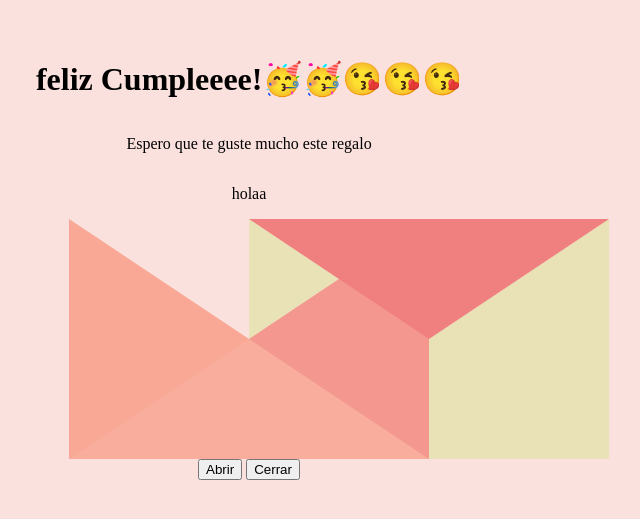
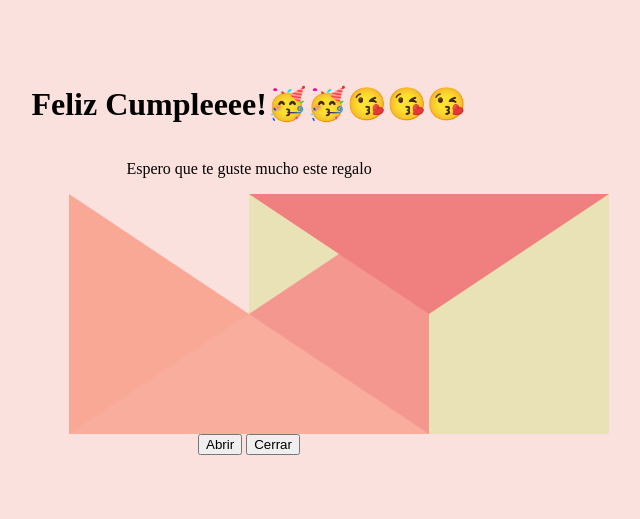
Before and after one commit to JulioSerMem/Carta1, a plain HTML site: page index.html in a window 1280 px wide. Shown: the part 141-660 px from the top of the page, without its empty margins (391-1031 px from the left). Drawn offline with Linux system fonts and the light colour scheme.

Commit message:
Vuelta a la normalidad

```diff
--- a/index.html
+++ b/index.html
@@ -8,9 +8,8 @@
   </head>
 
   <body>
-    <h1>feliz Cumpleeee!🥳🥳😘😘😘</h1>
+    <h1>Feliz Cumpleeee!🥳🥳😘😘😘</h1>
     <p>Espero que te guste mucho este regalo</p>
-    <p>holaa</p>
     <div class="contenedor">
     <div class="superior"></div>
     <div class="mensaje"></div>
```
